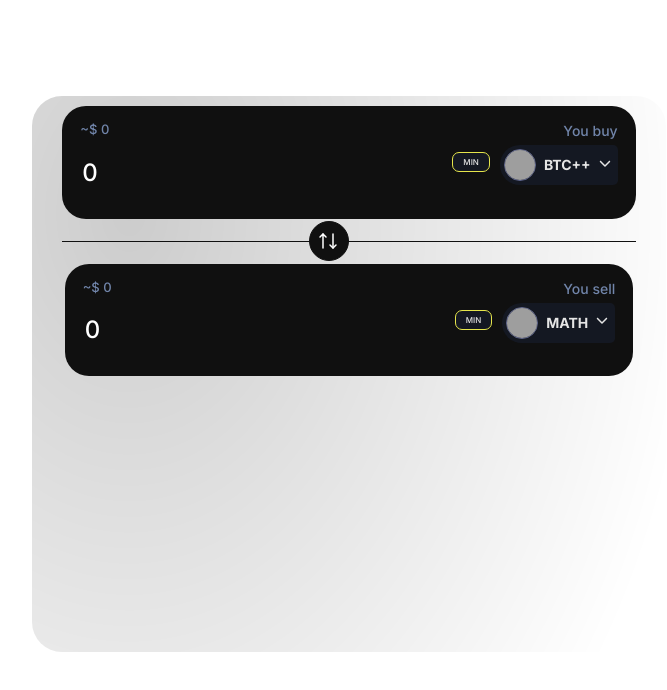
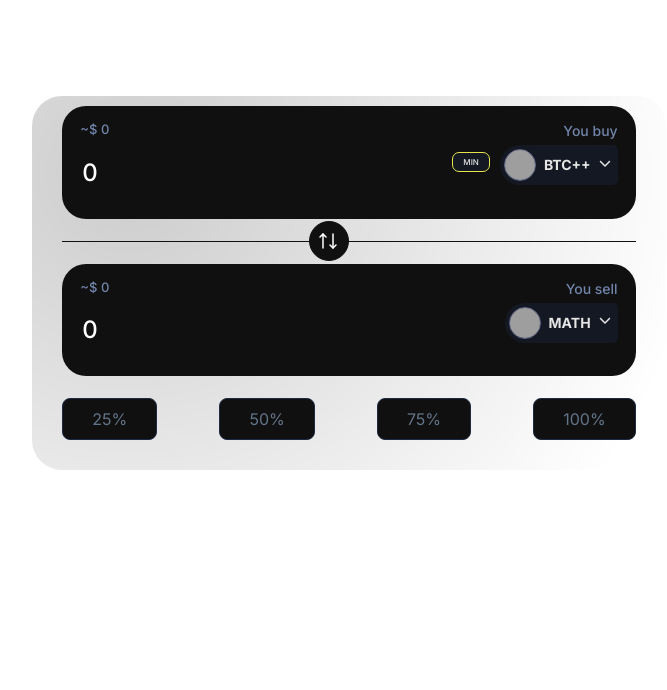
Before and after one commit to verenceLola/1InchAPI, a Next.js app: page / in a window 1280 px wide. Shown: the top 690 px of the page, without its empty margins (291-958 px from the left). Built offline with nearby package versions, Linux system fonts and the light colour scheme; grey boxes are pictures that could not be loaded.

Commit message:
add trading component

```diff
--- a/src/components/molecules/CoinInput.tsx
+++ b/src/components/molecules/CoinInput.tsx
@@ -9,6 +9,8 @@ const Container = styled.div`
   padding: 0.875rem 1.125rem;
   gap: 1rem;
   border-radius: 1.5rem;
+  width: 100%;
+  justify-content: space-between;
 `;
 
 const InputInfoContainer = styled.div`
@@ -68,14 +70,16 @@ interface IProps {
     variant: "sell" | "buy"
   ) => void;
   amount: { value: number; usdcEstimate: number; address: string };
+  onCoinChange: (address: string, action: "buy" | "sell") => void;
 }
 
-export const CoinInput = ({ variant, coins, onChange, amount }: IProps) => {
-  const onCoinChange = (address: string, action: "buy" | "sell") => {
-    // calculate USDC equivalent
-    console.log({ address, action });
-  };
-
+export const CoinInput = ({
+  variant,
+  coins,
+  onChange,
+  amount,
+  onCoinChange,
+}: IProps) => {
   return (
     <Container>
       <InputInfoContainer>
@@ -87,7 +91,7 @@ export const CoinInput = ({ variant, coins, onChange, amount }: IProps) => {
         />
       </InputInfoContainer>
       <CoinInfoContainer>
-        <Pill text="min" />
+        {variant === "buy" && <Pill text="min" />}
         <CoinContainer>
           <ActionText>{variant === "buy" ? "You buy" : "You sell"}</ActionText>
           <CoinSelect
--- a/src/components/organisms/Trading/index.tsx
+++ b/src/components/organisms/Trading/index.tsx
@@ -2,7 +2,7 @@ import { Divider } from "@/components/atoms";
 import { CoinInput } from "@/components/molecules";
 import { ICoin } from "@/models";
 import styled from "@emotion/styled";
-import { ChangeEvent, useState } from "react";
+import { ChangeEvent, useId, useState } from "react";
 
 const Container = styled.div`
   display: flex;
@@ -18,8 +18,27 @@ const Container = styled.div`
   backdrop-filter: blur(1.25rem);
   border-radius: 1.875rem;
 
-  height: 556px;
+  //   height: 556px;
 `;
+
+const QuickTradeContainer = styled.div`
+  display: flex;
+  justify-content: space-between;
+  width: 100%;
+  align-items: center;
+`;
+
+const QuickTradeButton = styled.button`
+  padding: 0.5rem 1.8125rem;
+  background: #101010;
+  text-transform: capitalize;
+  color: #637488;
+  border: 1.5px solid #1d2a43;
+  border-radius: 0.5rem;
+  cursor: pointer;
+`;
+
+const QUICK_TRADE_OPTIONS = [0.25, 0.5, 0.75, 1];
 
 interface IProps {
   coins: ICoin[];
@@ -74,6 +93,13 @@ export const TradingComponent = ({ coins }: IProps) => {
     }
   };
 
+  const onCoinChange = (newAddress: string, action: "sell" | "buy") => {
+    setTrade((prevState) => ({
+      ...prevState,
+      [action]: { ...prevState[action], address: newAddress },
+    }));
+  };
+
   const onSwap = () => {
     setTrade((prevState) => ({
       ...prevState,
@@ -89,6 +115,7 @@ export const TradingComponent = ({ coins }: IProps) => {
         amount={trade.buy}
         coins={coins}
         variant="buy"
+        onCoinChange={onCoinChange}
       />
       <Divider onClick={onSwap} />
       <CoinInput
@@ -96,7 +123,13 @@ export const TradingComponent = ({ coins }: IProps) => {
         amount={trade.sell}
         coins={coins}
         variant="sell"
+        onCoinChange={onCoinChange}
       />
+      <QuickTradeContainer>
+        {QUICK_TRADE_OPTIONS.map((option, index) => (
+          <QuickTradeButton key={index}>{option * 100}%</QuickTradeButton>
+        ))}
+      </QuickTradeContainer>
     </Container>
   );
 };
```
